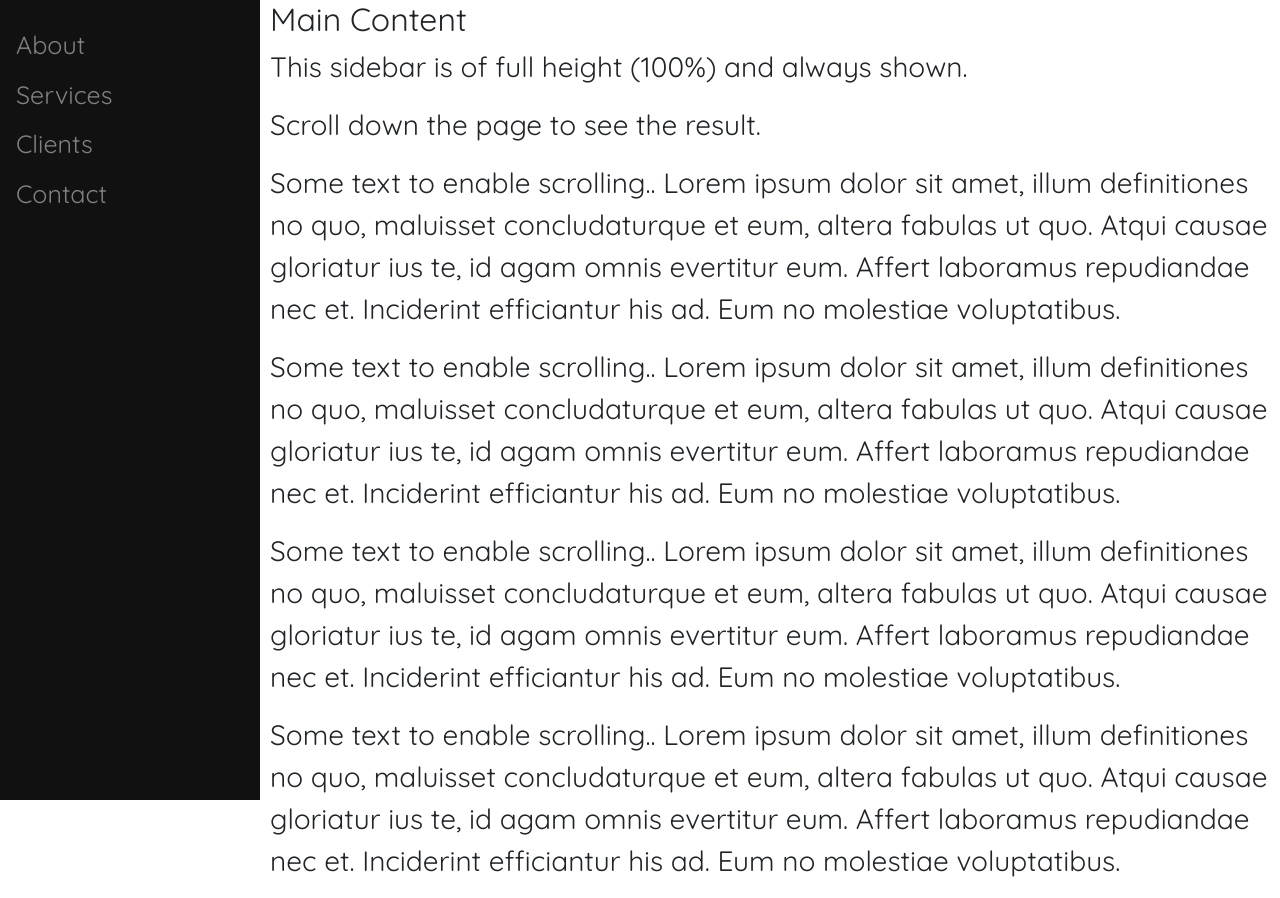
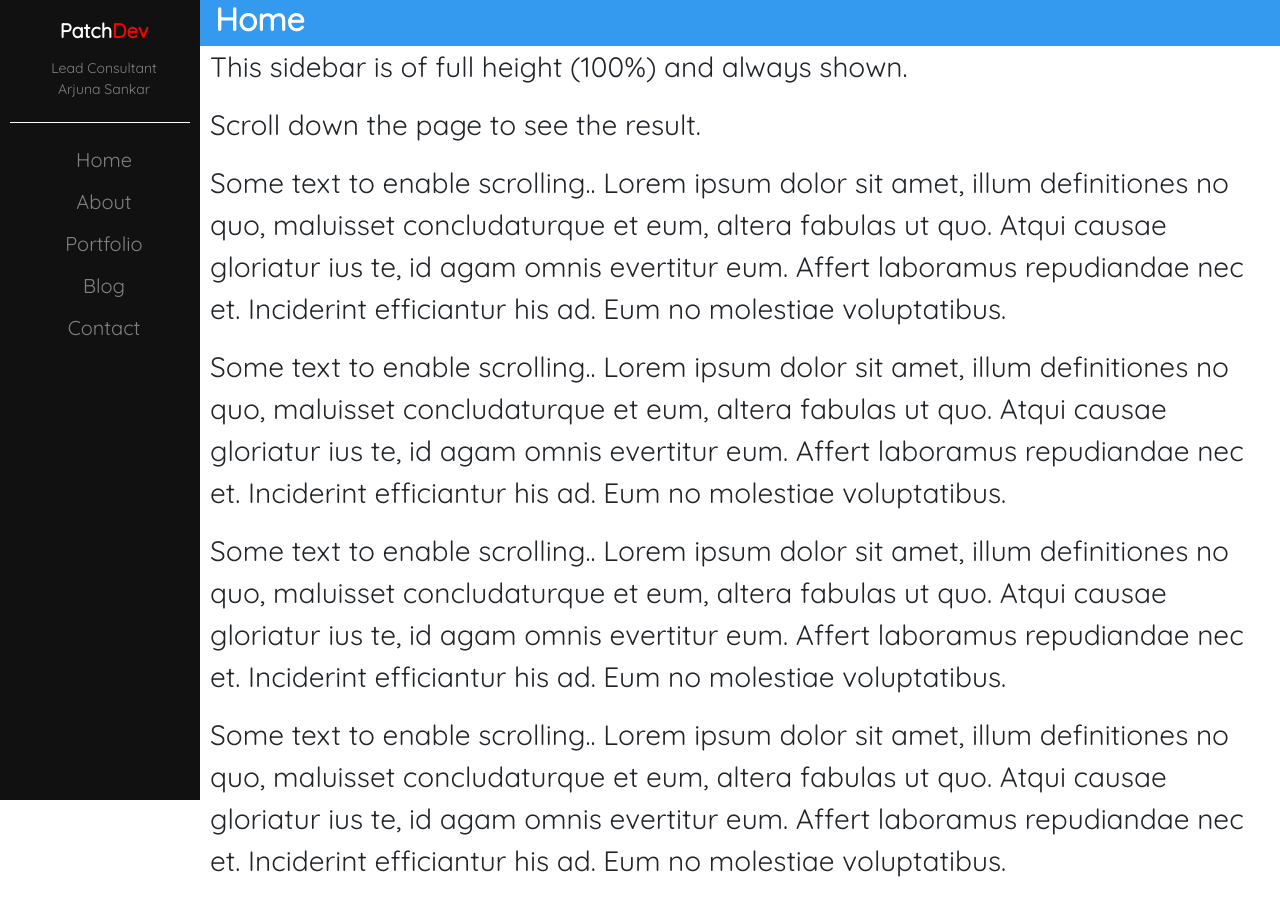
Before and after one commit to kristophesankar/patchdev.github.io, a Vue app: page / in a window 1280 px wide. Built offline with nearby package versions, Linux system fonts and the light colour scheme.

Commit message:
Added styling changes

```diff
--- a/assets/styles.scss
+++ b/assets/styles.scss
@@ -2,23 +2,22 @@ body{
     font-family: 'Quicksand', sans-serif;
 }
 
-
 .sidenav {
     height: 100%;
-    width: 260px;
+    width: 200px;
     position: fixed;
     z-index: 1;
     top: 0;
     left: 0;
     background-color: #111;
     overflow-x: hidden;
-    padding-top: 20px;
+    padding: 10px;
 }
 
 .sidenav a {
     padding: 6px 8px 6px 16px;
     text-decoration: none;
-    font-size: 25px;
+    font-size: 20px;
     color: #818181;
     display: block;
 }
@@ -28,9 +27,29 @@ body{
 }
 
 .main {
-    margin-left: 260px; /* Same as the width of the sidenav */
+    margin-left: 200px; /* Same as the width of the sidenav */
     font-size: 28px; /* Increased text to enable scrolling */
     padding: 0px 10px;
+}
+
+.lead-consultant{
+   border-bottom: solid 1px white;
+}
+
+.lead-consultant > a{
+    font-size:14px!important;
+}
+
+.main-headings{
+    background-color: #339af0;
+    color:white;
+    padding-left:20px;
+    margin:0px;
+}
+
+h2{
+
+    font-weight: 900;
 }
 
 @media screen and (max-height: 450px) {
--- a/package.json
+++ b/package.json
@@ -11,6 +11,9 @@
   "license": "ISC",
   "dependencies": {
     "@babel/core": "^7.1.0",
+    "@fortawesome/fontawesome-svg-core": "^1.2.4",
+    "@fortawesome/free-solid-svg-icons": "^5.3.1",
+    "@fortawesome/vue-fontawesome": "^0.1.1",
     "bootstrap": "^4.1.3",
     "node-sass": "^4.9.3",
     "sass-loader": "^7.1.0",
--- a/src/App.vue
+++ b/src/App.vue
@@ -1,7 +1,8 @@
 <template>
   <div class="full-width center-content">
+
     <left-nav-component username="User Name" />
-    <main-component pagetitle="Main Content" />
+    <main-component pagetitle="Home" />
 
   </div>
 </template>
--- a/src/app.js
+++ b/src/app.js
@@ -1,10 +1,17 @@
 import Vue from 'vue'
 import App from './App.vue'
+import { library } from '@fortawesome/fontawesome-svg-core'
+import { fas } from '@fortawesome/free-solid-svg-icons'
+import { FontAwesomeIcon } from '@fortawesome/vue-fontawesome'
+
 import '../assets/app.styl'
 import '../assets/custom-bootstrap-config.scss'
 import '../node_modules/bootstrap/scss/bootstrap.scss'
 import '../assets/styles.scss'
 
+library.add(fas)
+Vue.component('font-awesome-icon', FontAwesomeIcon)
+
 new Vue({
   el: '#app',
   render: h => h(App)
--- a/src/components/LeftNavComponent.vue
+++ b/src/components/LeftNavComponent.vue
@@ -1,8 +1,14 @@
 <template>
-    <div class="sidenav">
+    <div class="sidenav text-center">
+
+        <div class=""><a href="#"><strong><span style="color:white;">Patch</span><span style="color:red;">Dev</span></strong></a></div>
+        <div class="mb-3 lead-consultant"><a href="#" class=" pull-right mb-3">Lead Consultant <br>
+          Arjuna Sankar</a></div>
+
+        <a href="#about">Home</a>
         <a href="#about">About</a>
-        <a href="#services">Services</a>
-        <a href="#clients">Clients</a>
+        <a href="#clients">Portfolio</a>
+        <a href="#services">Blog</a>
         <a href="#contact">Contact</a>
     </div>
 </template>
--- a/src/components/MainComponent.vue
+++ b/src/components/MainComponent.vue
@@ -1,6 +1,9 @@
 <template>
 <div class="main">
-  <h2>{{ pagetitle }}</h2>
+  <div class="row">
+    <div class="main-headings col-md-12"><h2>{{ pagetitle }}</h2></div>
+  </div>
+
   <p>This sidebar is of full height (100%) and always shown.</p>
   <p>Scroll down the page to see the result.</p>
   <p>Some text to enable scrolling.. Lorem ipsum dolor sit amet, illum definitiones no quo, maluisset concludaturque et eum, altera fabulas ut quo. Atqui causae gloriatur ius te, id agam omnis evertitur eum. Affert laboramus repudiandae nec et. Inciderint efficiantur his ad. Eum no molestiae voluptatibus.</p>
```
Also changed, not shown: src/components/NavBarComponent.vue (added, +9 -0 lines), 1 other file (tests, documents, lock files or other folders).
